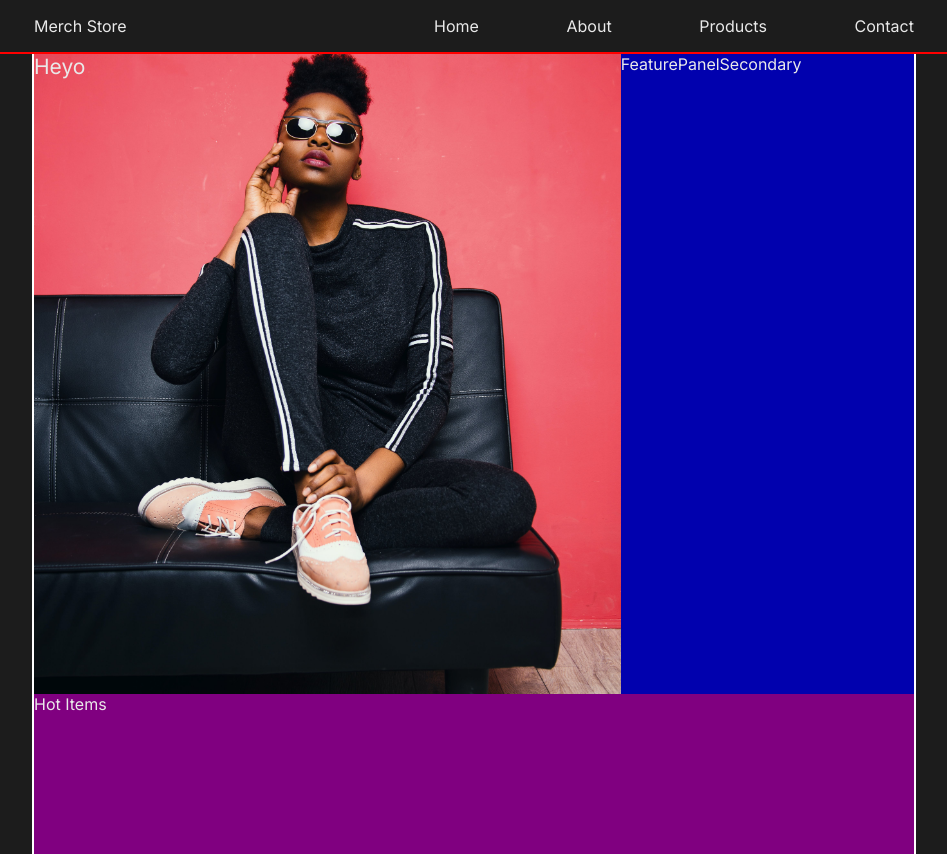
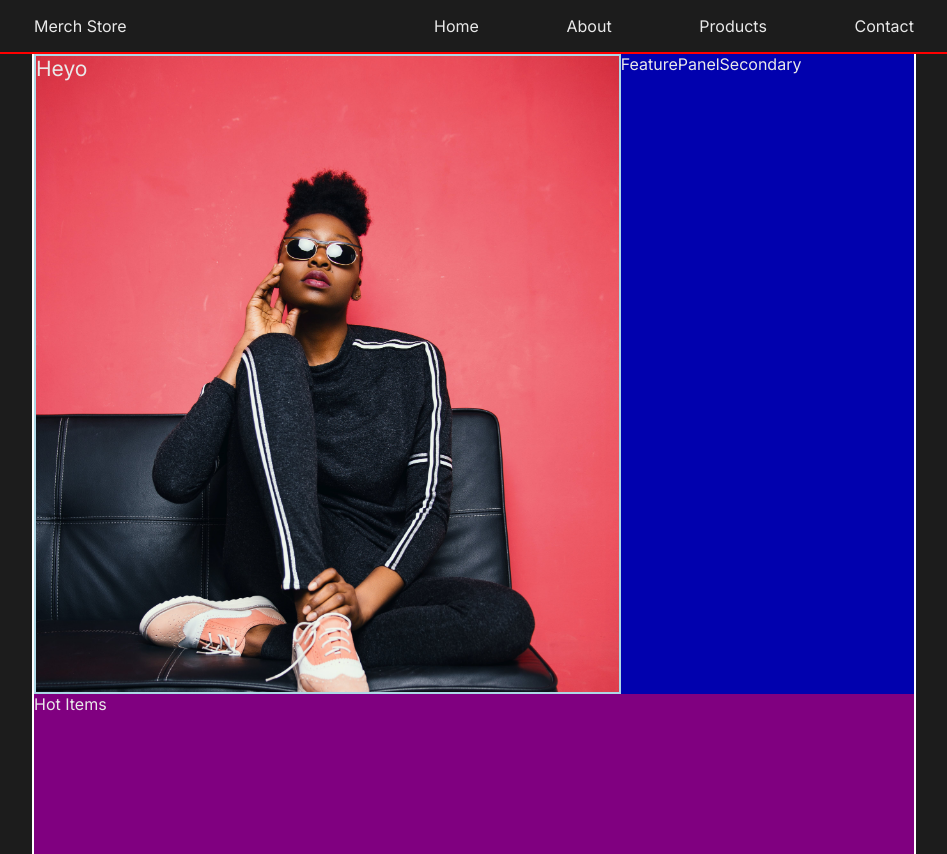
Before and after one commit to nickhibbits/merch-store, a Next.js app: page / in a window 1280 px wide. Shown: the whole page, without its empty margins (166-1113 px from the left). Built offline with nearby package versions, Linux system fonts and the light colour scheme.

Commit message:
refactor image container with Image component

```diff
--- a/components/BackgroundImageContainer/BackgroundImageContainer.module.scss
+++ b/components/BackgroundImageContainer/BackgroundImageContainer.module.scss
@@ -1,5 +1,17 @@
 @use "@/styles/mixins/images.scss";
 
 .container {
+  border: 2px solid lightblue;
+  height: 100%;
+  position: relative;
+}
+
+.bgImage {
+  z-index: 0;
   @include images.background_image;
 }
+
+.text_wrapper {
+  position: relative;
+  z-index: 1;
+}
--- a/components/BackgroundImageContainer/BackgroundImageContainer.tsx
+++ b/components/BackgroundImageContainer/BackgroundImageContainer.tsx
@@ -1,29 +1,38 @@
 import { ReactNode } from "react";
 import styles from "./BackgroundImageContainer.module.scss";
+import Image from "next/image";
 // import { StaticImageData } from "next/image";
 
 interface BackgroundImageContainerProps {
   imageSrc: any;
   children: ReactNode;
-  bgPosition: {
-    first: string;
-    second: string;
-  };
+  bgPosition: [string, string];
+  alt: string;
 }
 
 function BackgroundImageContainer({
-  imageSrc,
+  alt,
   bgPosition,
   children,
+  imageSrc,
 }: BackgroundImageContainerProps) {
   const containerStyle = {
-    backgroundImage: `url(${imageSrc})`,
-    backgroundPosition: `${bgPosition.first} ${bgPosition.second}`,
+    backgroundPosition: `${bgPosition[0]} ${bgPosition[1]}`,
   };
 
   return (
-    <div className={styles.container} style={containerStyle}>
-      {children}
+    <div className={styles.container}>
+      <Image
+        className={styles.bgImage}
+        src={imageSrc}
+        alt={alt}
+        fill={true}
+        style={{
+          objectFit: "cover",
+        }}
+        objectPosition={containerStyle.backgroundPosition}
+      />
+      <div className={styles.text_wrapper}>{children}</div>
     </div>
   );
 }
--- a/components/Panels/FeaturePanel/FeaturePanelPrimary/FeaturePanelPrimary.tsx
+++ b/components/Panels/FeaturePanel/FeaturePanelPrimary/FeaturePanelPrimary.tsx
@@ -6,8 +6,9 @@ function FeaturePanelPrimary() {
   return (
     <div className={styles.feature_panel_primary}>
       <BackgroundImageContainer
+        alt="model with a fierce, poised presence"
         imageSrc={model1.src}
-        bgPosition={{ first: "center", second: "center" }}
+        bgPosition={["top", "center"]}
       >
         <h1>Heyo</h1>
       </BackgroundImageContainer>
--- a/styles/mixins/images.scss
+++ b/styles/mixins/images.scss
@@ -9,7 +9,7 @@
   background-size: cover;
 
   /* Position the background image */
-  background-position: center center;
+  // background-position: center center;
 
   /* Optional: Set a minimum height for the div to ensure visibility of the background */
   height: 100%;
```
